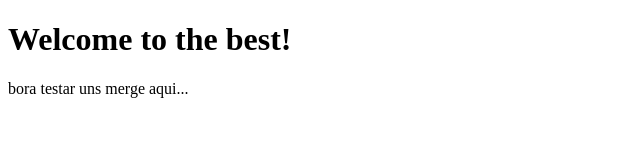
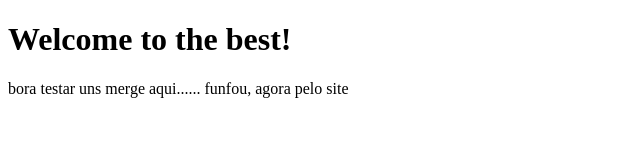
Before and after one commit to EDUSSBR1/html-cats, a plain HTML site: page index.html in a window 1280 px wide. Shown: the whole page, without its empty margins (0-640 px from the left). Drawn offline with Linux system fonts and the light colour scheme.

Commit message:
testar pelaconta 1 no site

```diff
--- a/index.html
+++ b/index.html
@@ -5,6 +5,6 @@
     </head>
     <body>
         <h1>Welcome to the best!</h1>
-        <p>bora testar uns merge aqui...</p>
+        <p>bora testar uns merge aqui...... funfou, agora pelo site </p>
     </body>
 </html>
```
